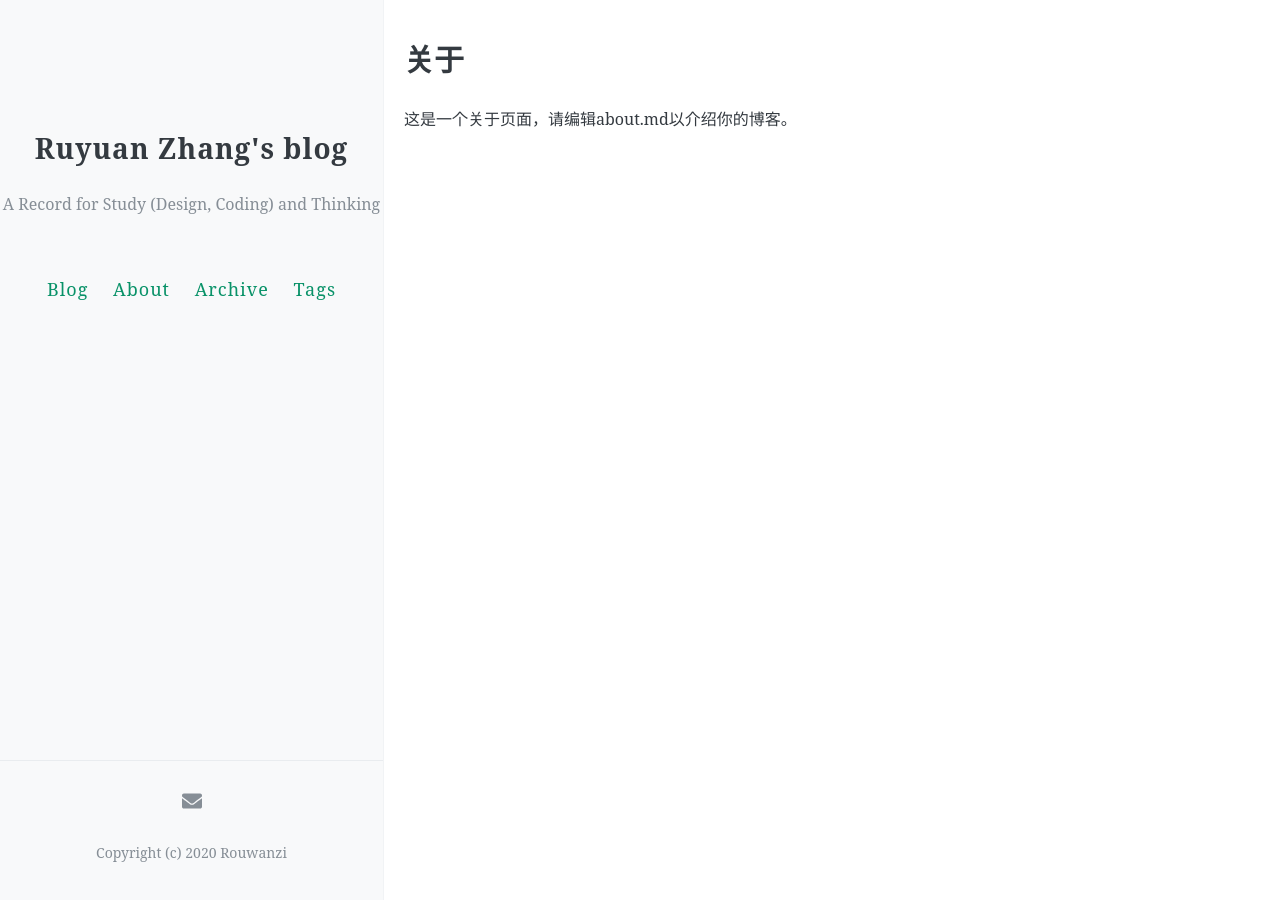
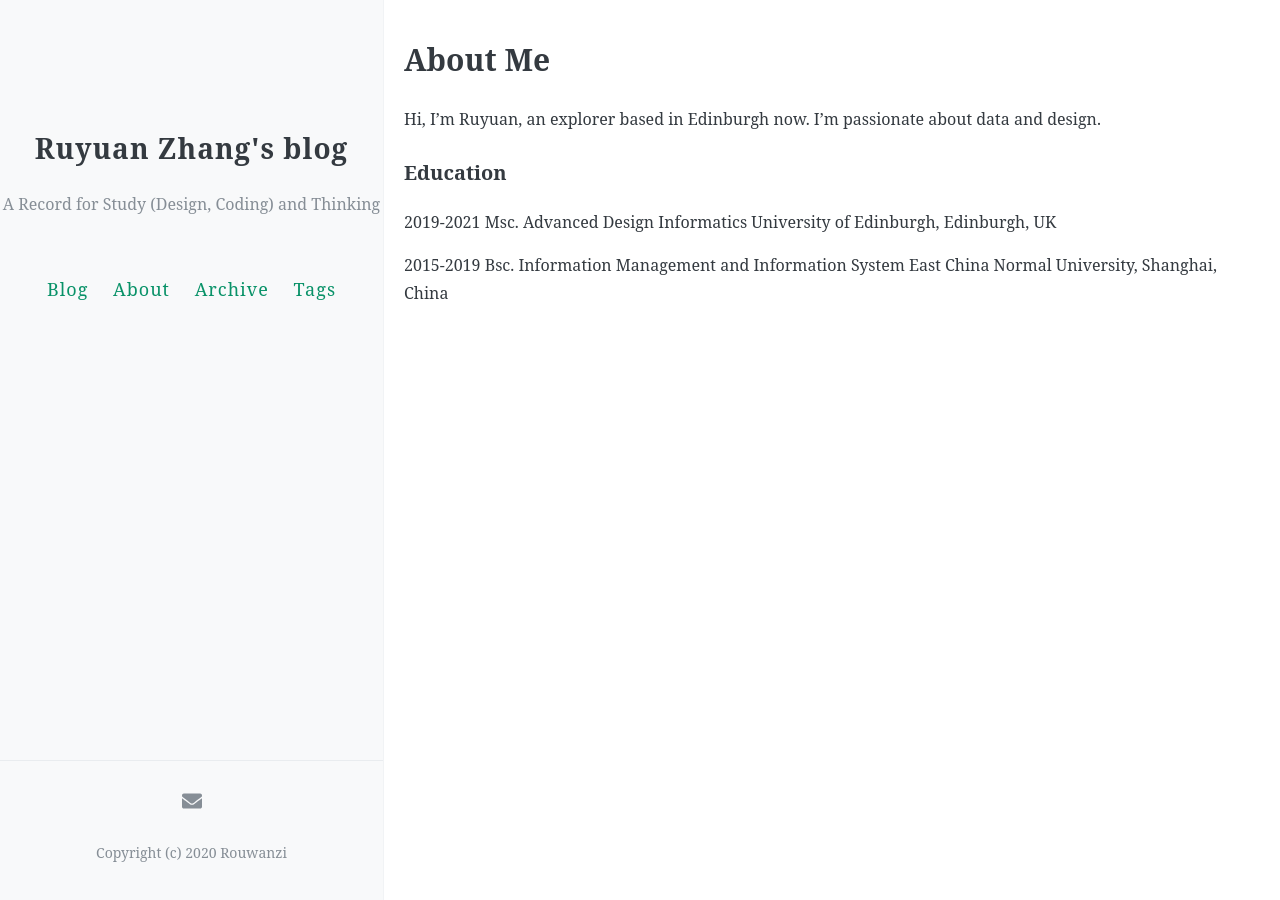
Before and after one commit to Rouwanzii/rouwanzii.github.io, a Jekyll site: the page built from about.md, in a window 1280 px wide. Built offline with Jekyll 4.4.1, drawn with Linux system fonts in a browser that asks for light colours; nearby versions of some CDN libraries; comment, search, counter and statistics services are not loaded.

Commit message:
Update about.md

```diff
--- a/about.md
+++ b/about.md
@@ -1,7 +1,15 @@
 ---
 layout: page
-title: 关于
+title: About Me
 permalink: /about/
 ---
 
-这是一个关于页面，请编辑about.md以介绍你的博客。
+Hi, I'm Ruyuan, an explorer based in Edinburgh now. I'm passionate about data and design.
+
+### Education
+
+2019-2021 Msc. Advanced Design Informatics
+University of Edinburgh, Edinburgh, UK
+
+2015-2019 Bsc. Information Management and Information System
+East China Normal University, Shanghai, China
```
